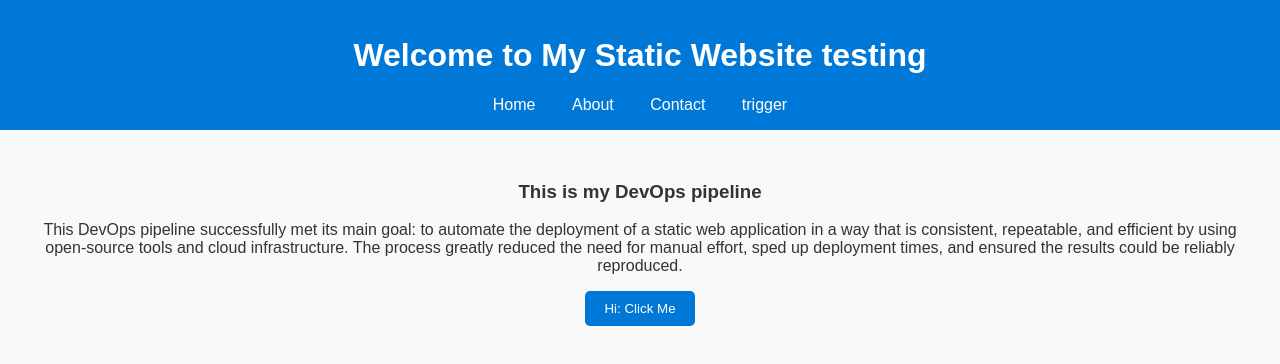
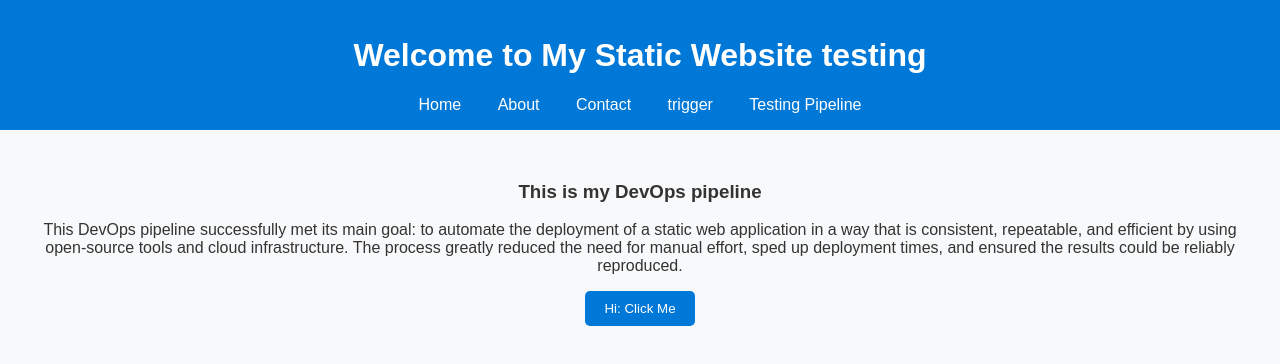
Before and after one commit to Ayush20076564/my-devOps-project, a plain HTML site: page docker/index.html in a window 1280 px wide. Drawn offline with Linux system fonts and the light colour scheme.

Commit message:
Testing the pipeline

```diff
--- a/docker/index.html
+++ b/docker/index.html
@@ -14,6 +14,7 @@
             <a href="#">About</a>
             <a href="#">Contact</a>
             <a href="#">trigger</a>
+            <a href="#">Testing Pipeline</a>
         </nav>
     </header>
 
```
